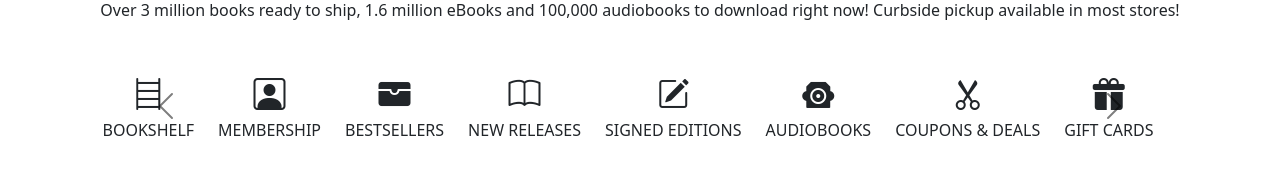
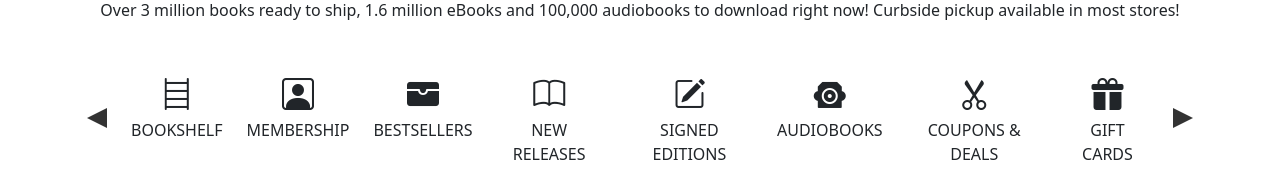
Before and after one commit to elosis/appwithboothstrap, a React (Create React App) app: page / in a window 1280 px wide. Shown: the part 930-1124 px from the top of the page. Built offline with nearby package versions, Linux system fonts and the light colour scheme.

Commit message:
making books button 1

```diff
--- a/src/App.css
+++ b/src/App.css
@@ -18,3 +18,33 @@
 .end-footer-list {
   font-size: 10px;
 }
+
+.left-arrow-container {
+  display: flex;
+  align-items: center;
+  cursor: pointer;
+}
+
+.left-arrow-head {
+  width: 0;
+  height: 0;
+  border-top: 10px solid transparent;
+  border-bottom: 10px solid transparent;
+  border-right: 20px solid #333; /* Adjust the color as needed */
+  margin-left: 5px;
+}
+
+.right-arrow-container {
+  display: flex;
+  align-items: center;
+  cursor: pointer;
+}
+
+.right-arrow-head {
+  width: 0;
+  height: 0;
+  border-top: 10px solid transparent;
+  border-bottom: 10px solid transparent;
+  border-left: 20px solid #333; /* Adjust the color as needed */
+  margin-right: 5px;
+}
--- a/src/components/Books.tsx
+++ b/src/components/Books.tsx
@@ -21,15 +21,17 @@ const Books = () => {
         audiobooks to download right now! Curbside pickup available in most
         stores!
       </p>
-      <div
-        id="carouselExampleDark"
-        className="carousel carousel-dark slide mt-5"
-      >
+      <div className="mt-5">
         <div
-          className={` carousel-inner d-flex flex-row justify-content-center gap-4 ${
+          className={`d-flex flex-row justify-content-center gap-4 ${
             isDropdownOpen ? "dropdown-open" : ""
           }`}
         >
+          <div
+            className={`left-arrow-container ${isDropdownOpen ? "hidden" : ""}`}
+          >
+            <div className="left-arrow-head"></div>
+          </div>
           <div className="d-flex flex-column">
             <i className="bi bi-bookshelf custom-icon" />
             <span>BOOKSHELF</span>
@@ -82,32 +84,14 @@ const Books = () => {
               </div>
             </div>
           )}
+
+          <div
+            className="right-arrow-container"
+            onClick={handleNextButtonClick}
+          >
+            <div className="right-arrow-head"></div>
+          </div>
         </div>
-        <button
-          className="carousel-control-prev"
-          type="button"
-          data-bs-target="#carouselExampleDark"
-          data-bs-slide="prev"
-        >
-          <span
-            className="carousel-control-prev-icon"
-            aria-hidden="true"
-          ></span>
-          <span className="visually-hidden">Previous</span>
-        </button>
-        <button
-          className="carousel-control-next"
-          type="button"
-          data-bs-target="#carouselExampleDark"
-          data-bs-slide="next"
-          onClick={handleNextButtonClick}
-        >
-          <span
-            className="carousel-control-next-icon"
-            aria-hidden="true"
-          ></span>
-          <span className="visually-hidden">Next</span>
-        </button>
       </div>
     </div>
   );
--- a/src/components/Carousel.tsx
+++ b/src/components/Carousel.tsx
@@ -12,18 +12,21 @@ const Carousel = () => {
           className="active"
           aria-current="true"
           aria-label="Slide 1"
+          style={{ opacity: "0" }}
         ></button>
         <button
           type="button"
           data-bs-target="#carouselExampleDark"
           data-bs-slide-to="1"
           aria-label="Slide 2"
+          style={{ opacity: "0" }}
         ></button>
         <button
           type="button"
           data-bs-target="#carouselExampleDark"
           data-bs-slide-to="2"
           aria-label="Slide 3"
+          style={{ opacity: "0" }}
         ></button>
       </div>
       <div className="carousel-inner">
```
